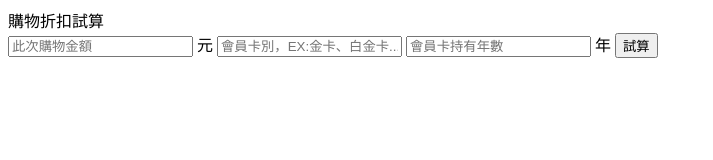
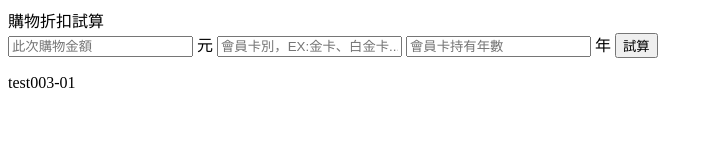
Before and after one commit to ukiLee/git_cmd, a plain HTML site: page index.html in a window 1280 px wide. Shown: the whole page, without its empty margins (0-713 px from the left). Drawn offline with Linux system fonts and the light colour scheme.

Commit message:
Test003-01 adddd

```diff
--- a/index.html
+++ b/index.html
@@ -30,7 +30,7 @@
 		<input type="number" class="mem_year" placeholder="會員卡持有年數"> 年
 		<input type="button" class="btn" value="試算">
 	</form>
-
+	<p>test003-01</p>
 	<script src="all.js"></script>
 </body>
 </html>
```
